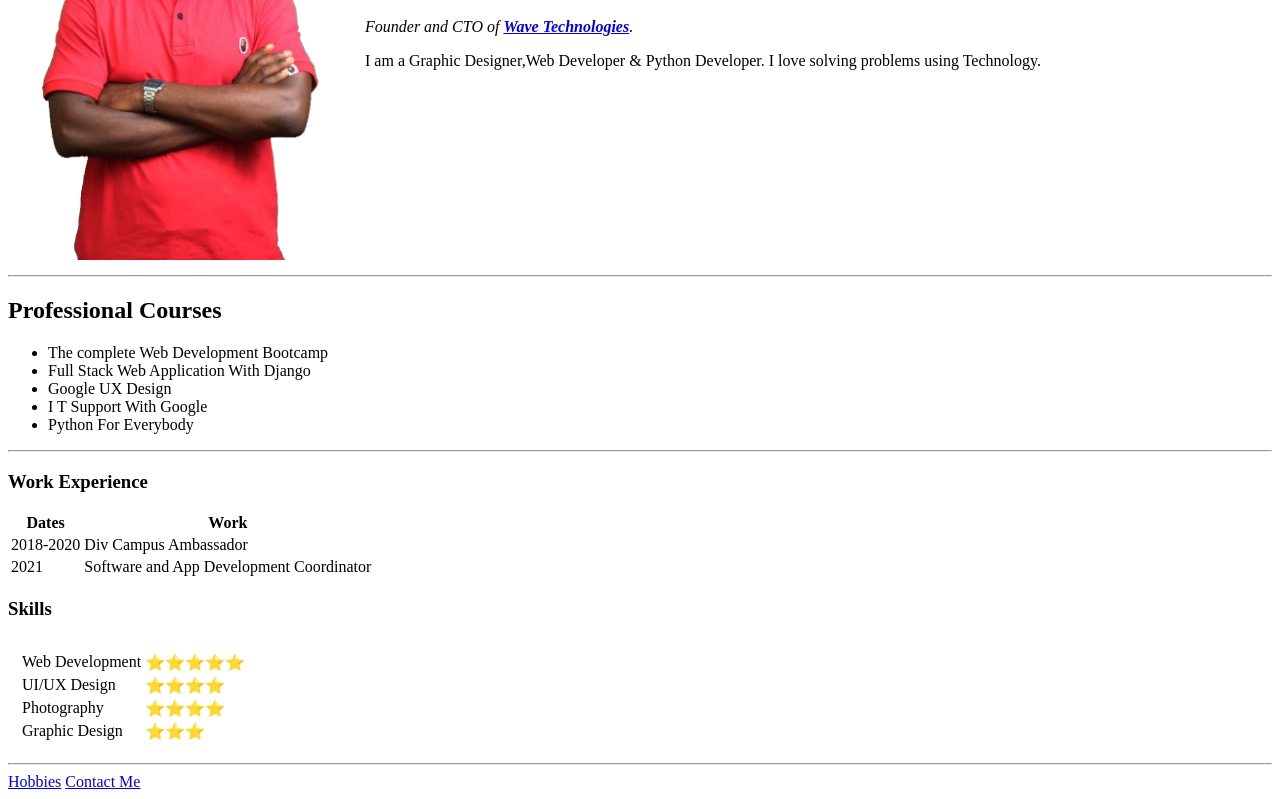
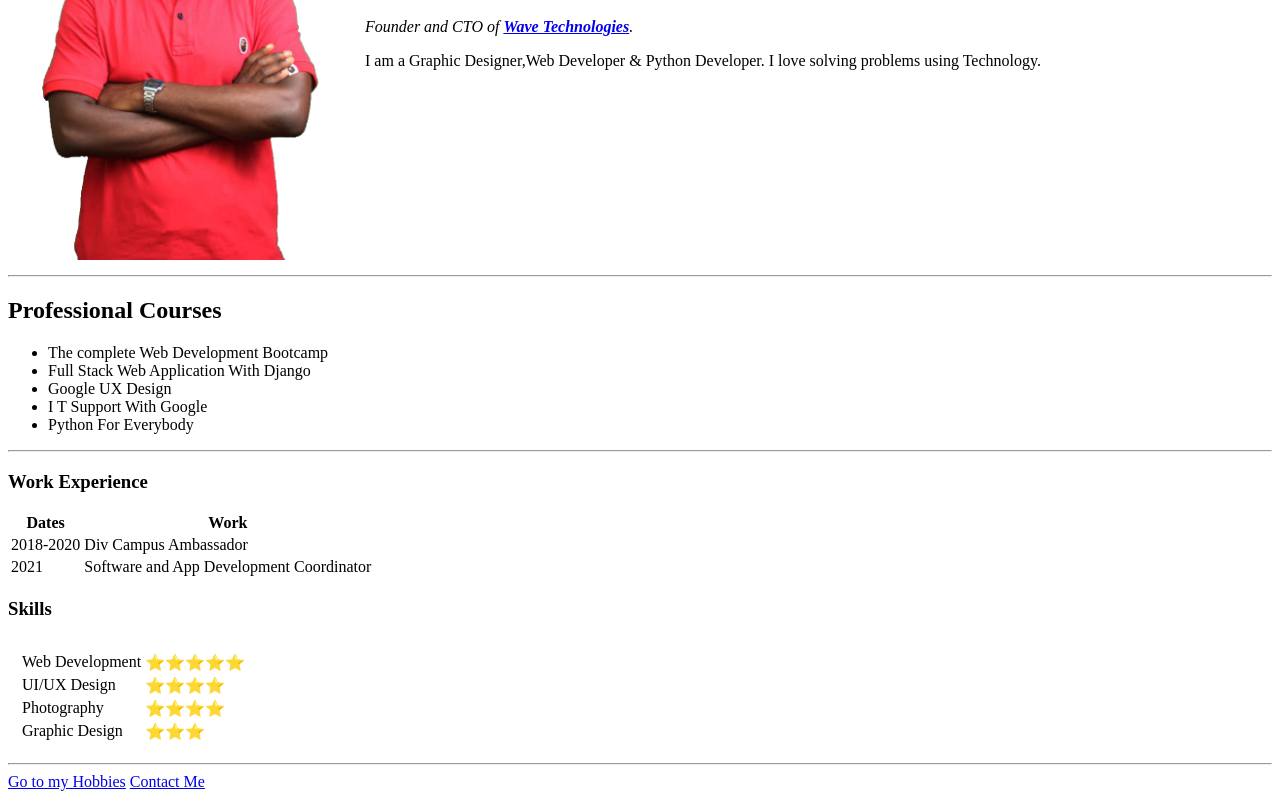
Before and after one commit to benjamin2310/Updated_cv, a plain HTML site: page index.html in a window 1280 px wide. Shown: the part 251-1050 px from the top of the page. Drawn offline with Linux system fonts and the light colour scheme.

Commit message:
Update index.html

```diff
--- a/index.html
+++ b/index.html
@@ -73,7 +73,7 @@
   </tr>
 </table>
 <hr>
-<a href="hobbies.html">Hobbies</a>
+<a href="hobbies.html">Go to my Hobbies</a>
 <a href="Contact.html">Contact Me</a>
   </body>
 </html>
```
